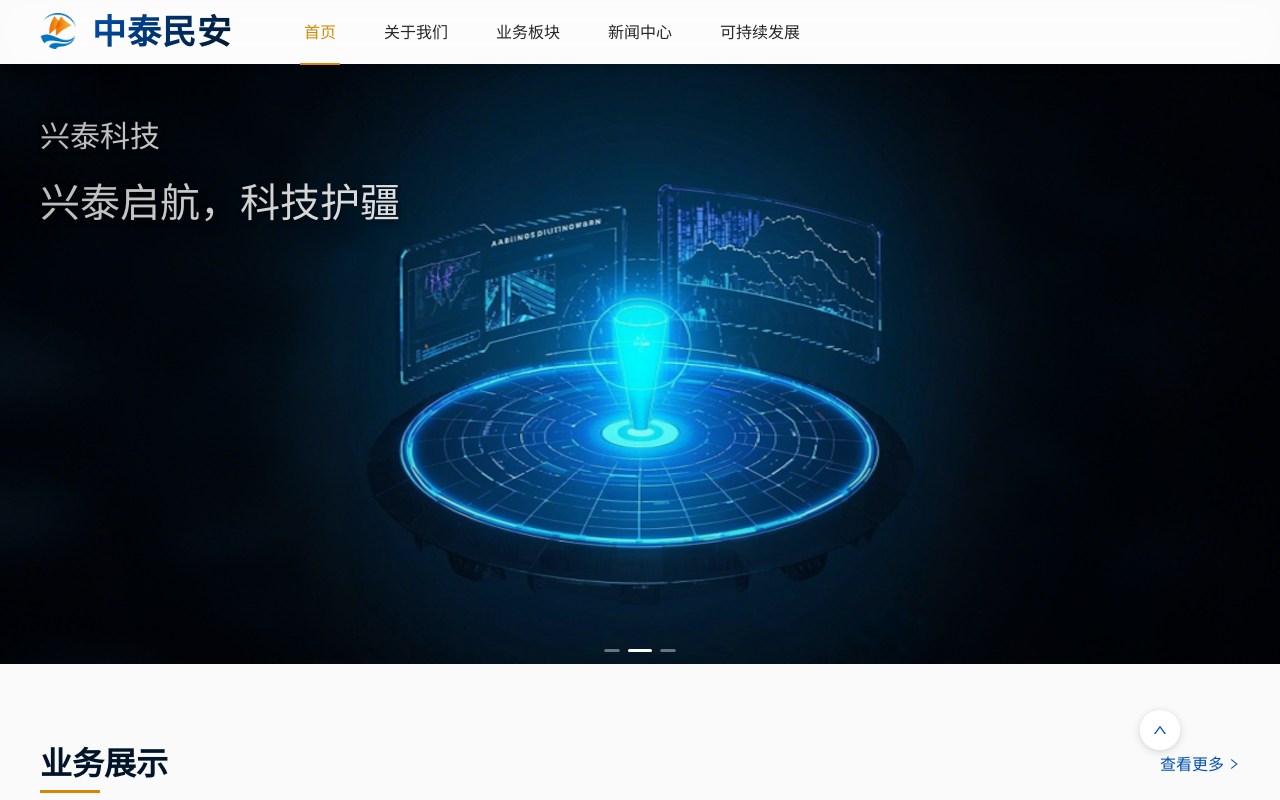
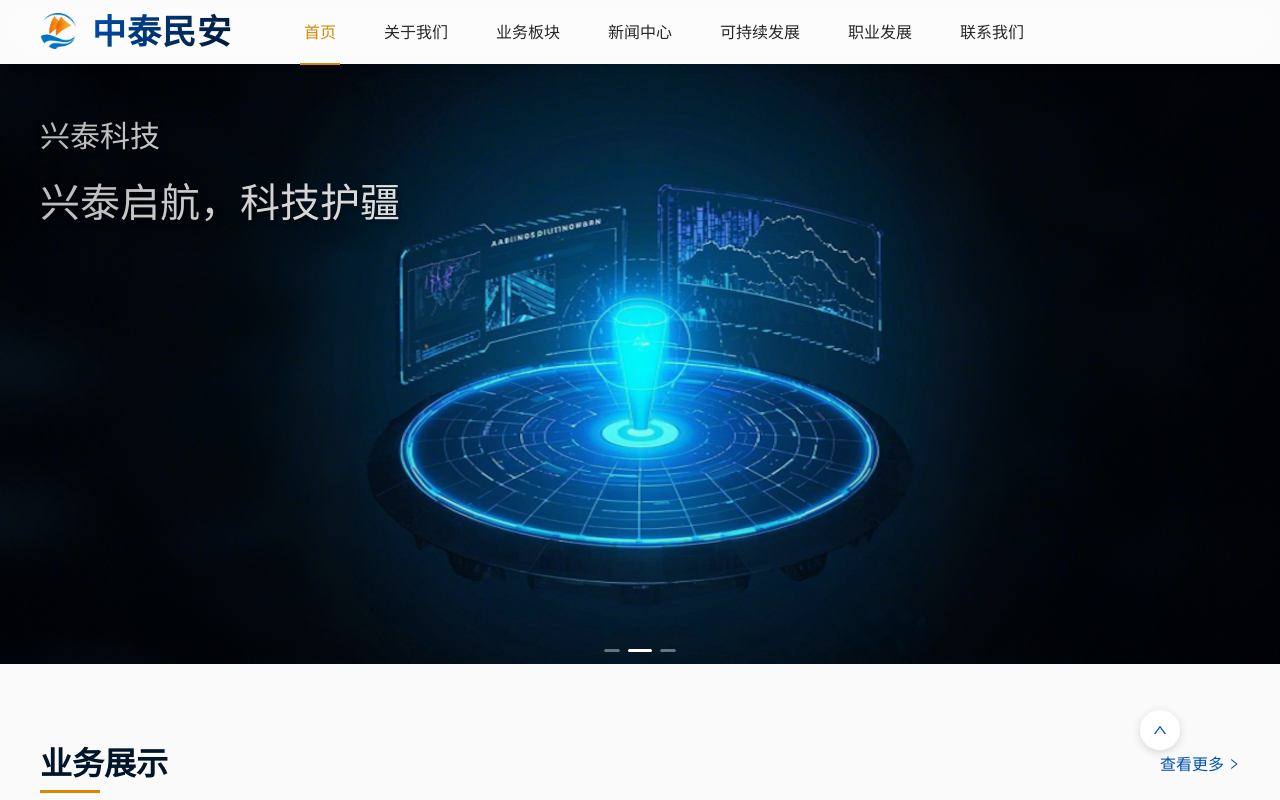
Before and after one commit to mattwhocn/zhongtai, a React app: page / in a window 1280 px wide. Shown: the top 800 px of the page. Built offline with nearby package versions, Linux system fonts and the light colour scheme; a web font is replaced by a local one.

Commit message:
菜单加入二级导航菜单

```diff
--- a/src/App.tsx
+++ b/src/App.tsx
@@ -43,8 +43,8 @@ export const App: React.FC = () => {
             <Route path="/news" element={<News />} />
             <Route path="/news/:id" element={<NewsDetail />} />
             <Route path="/sustainability" element={<Sustainability />} />
-            {/* <Route path="/career" element={<Career />} />
-            <Route path="/contact" element={<Contact />} /> */}
+            <Route path="/career" element={<Career />} />
+            <Route path="/contact" element={<Contact />} />
             <Route
               path="/admin/upload"
               element={
--- a/src/components/Header/index.tsx
+++ b/src/components/Header/index.tsx
@@ -42,6 +42,14 @@ const menuItems: MenuProps['items'] = [
     key: '/sustainability',
     label: <Link to="/sustainability">可持续发展</Link>,
   },
+  {
+    key: '/career',
+    label: <Link to="/career">职业发展</Link>,
+  },
+  {
+    key: '/contact',
+    label: <Link to="/contact">联系我们</Link>,
+  },
 ];
 
 const Header: React.FC = () => {
```
